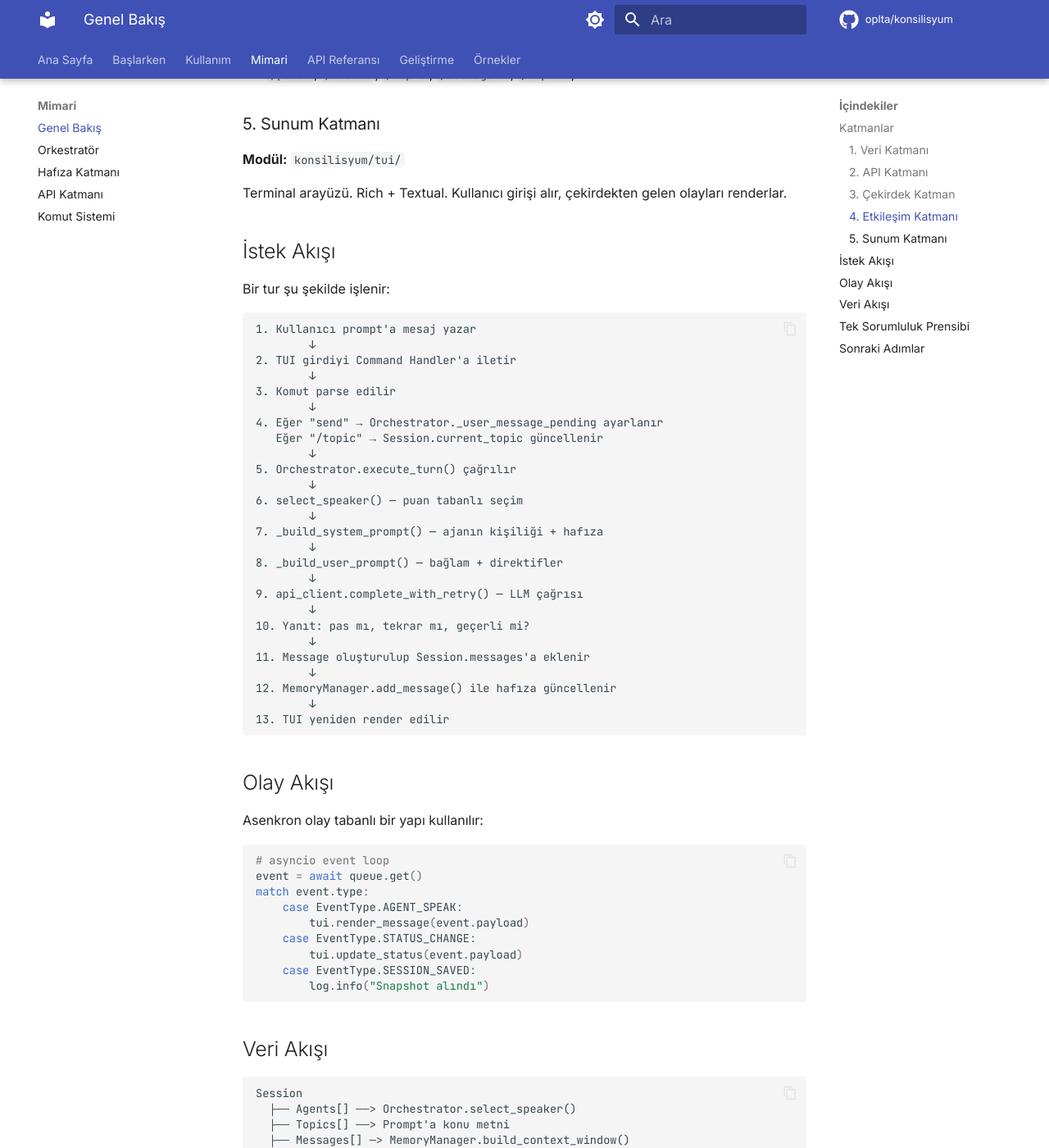
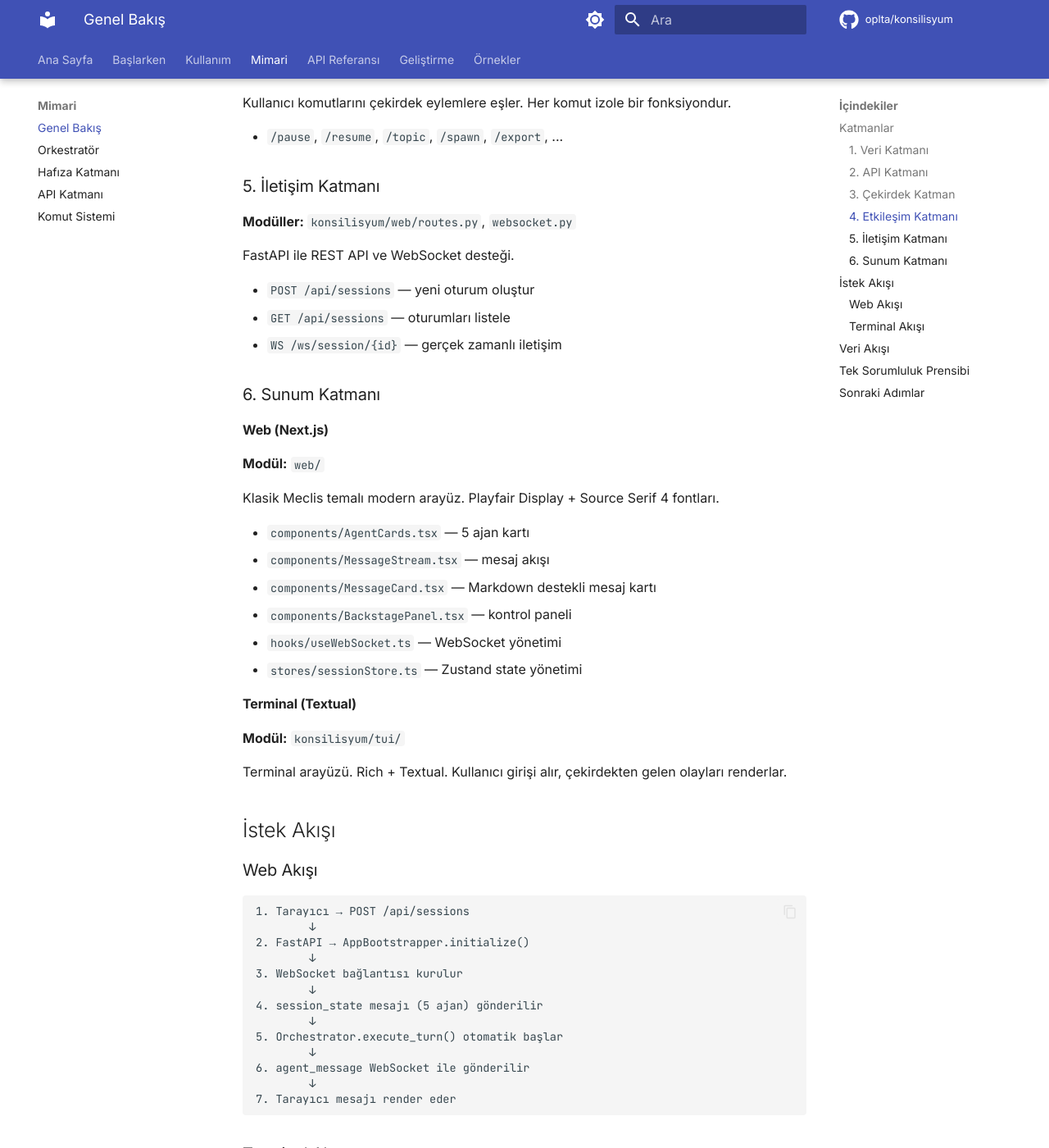
Before and after one commit to oplta/konsilisyum, an MkDocs documentation site: the page built from docs/architecture/overview.md, in a window 1280 px wide and 1400 px high, scrolled down 1378 px. Shown: the whole window at 82% size. Built offline with MkDocs 1.6.1 and Material for MkDocs 9.7.7, drawn with Linux system fonts in a browser that asks for light colours; comment, search, counter and statistics services are not loaded; some of the changed text lies outside the part shown.

Commit message:
docs: update documentation for 5 agents, web UI, and architecture

````diff
--- a/docs/architecture/overview.md
+++ b/docs/architecture/overview.md
@@ -1,12 +1,16 @@
 # Mimari Genel Bakış
 
-Konsilisyum beş katmanlı bir mimariye sahiptir. Bu sayfa büyük resmi verir; detaylar ilgili sayfalara bağlanır.
+Konsilisyum altı katmanlı bir mimariye sahiptir. Bu sayfa büyük resmi verir; detaylar ilgili sayfalara bağlanır.
 
 ## Katmanlar
 
 ```
 ┌──────────────────────────────────────────────────────────┐
-│                    TUI  (Textual/Rich)                    │  ← Sunum
+│              Web UI  (Next.js + React)                    │  ← Sunum (Web)
+├──────────────────────────────────────────────────────────┤
+│              TUI  (Textual/Rich)                          │  ← Sunum (Terminal)
+├──────────────────────────────────────────────────────────┤
+│              WebSocket / REST API  (FastAPI)              │  ← İletişim
 ├──────────────────────────────────────────────────────────┤
 │              Command Handler  (28+ komut)                │  ← Etkileşim
 ├──────────────────────────────────────────────────────────┤
@@ -32,7 +36,7 @@ Tüm domain varlıklarının dataclass'ları. Saf veri, davranışsız.
 
 LLM sağlayıcılarını soyutlar. Hangi modeli kullandığını çekirdek bilmez.
 
-- `BaseLLMClient` — arayüz
+- `BaseLLMClient` — arayüz (finish_reason desteği)
 - `MistralClient`, `OpenAIClient`, `AnthropicClient`, `OllamaClient` — somut
 - `KeyPool` — API anahtarı rotasyonu ve rate limit yönetimi
 
@@ -52,9 +56,34 @@ Asıl iş mantığı:
 
 Kullanıcı komutlarını çekirdek eylemlere eşler. Her komut izole bir fonksiyondur.
 
-- `/pause`, `/resume`, `/topic`, `/add-agent`, `/export`, ...
+- `/pause`, `/resume`, `/topic`, `/spawn`, `/export`, ...
 
-### 5. Sunum Katmanı
+### 5. İletişim Katmanı
+
+**Modüller:** `konsilisyum/web/routes.py`, `websocket.py`
+
+FastAPI ile REST API ve WebSocket desteği.
+
+- `POST /api/sessions` — yeni oturum oluştur
+- `GET /api/sessions` — oturumları listele
+- `WS /ws/session/{id}` — gerçek zamanlı iletişim
+
+### 6. Sunum Katmanı
+
+#### Web (Next.js)
+
+**Modül:** `web/`
+
+Klasik Meclis temalı modern arayüz. Playfair Display + Source Serif 4 fontları.
+
+- `components/AgentCards.tsx` — 5 ajan kartı
+- `components/MessageStream.tsx` — mesaj akışı
+- `components/MessageCard.tsx` — Markdown destekli mesaj kartı
+- `components/BackstagePanel.tsx` — kontrol paneli
+- `hooks/useWebSocket.ts` — WebSocket yönetimi
+- `stores/sessionStore.ts` — Zustand state yönetimi
+
+#### Terminal (Textual)
 
 **Modül:** `konsilisyum/tui/`
 
@@ -62,7 +91,25 @@ Terminal arayüzü. Rich + Textual. Kullanıcı girişi alır, çekirdekten gele
 
 ## İstek Akışı
 
-Bir tur şu şekilde işlenir:
+### Web Akışı
+
+```
+1. Tarayıcı → POST /api/sessions
+        ↓
+2. FastAPI → AppBootstrapper.initialize()
+        ↓
+3. WebSocket bağlantısı kurulur
+        ↓
+4. session_state mesajı (5 ajan) gönderilir
+        ↓
+5. Orchestrator.execute_turn() otomatik başlar
+        ↓
+6. agent_message WebSocket ile gönderilir
+        ↓
+7. Tarayıcı mesajı render eder
+```
+
+### Terminal Akışı
 
 ```
 1. Kullanıcı prompt'a mesaj yazar
@@ -93,22 +140,6 @@ Bir tur şu şekilde işlenir:
 13. TUI yeniden render edilir
 ```
 
-## Olay Akışı
-
-Asenkron olay tabanlı bir yapı kullanılır:
-
-```python
-# asyncio event loop
-event = await queue.get()
-match event.type:
-    case EventType.AGENT_SPEAK:
-        tui.render_message(event.payload)
-    case EventType.STATUS_CHANGE:
-        tui.update_status(event.payload)
-    case EventType.SESSION_SAVED:
-        log.info("Snapshot alındı")
-```
-
 ## Veri Akışı
 
 ```
@@ -133,8 +164,11 @@ Her modülün **tek** bir işi vardır:
 | `memory.py`          | Bağlam + hafıza yönetimi       |
 | `session.py`         | Kalıcılık + export             |
 | `commands/handler.py`| Komut ayrıştırma               |
-| `commands/<cmd>.py`  | Tek bir komut                  |
+| `web/app.py`         | FastAPI uygulaması             |
+| `web/routes.py`      | REST API endpointleri          |
+| `web/websocket.py`   | WebSocket handler              |
 | `tui/`               | Render + girdi                 |
+| `web/`               | Next.js frontend               |
 
 Bu ayrım sayesinde:
 
````
Also changed, not shown: docs/index.md (+28 -15 lines), docs/usage/agents.md (+25 -27 lines).
